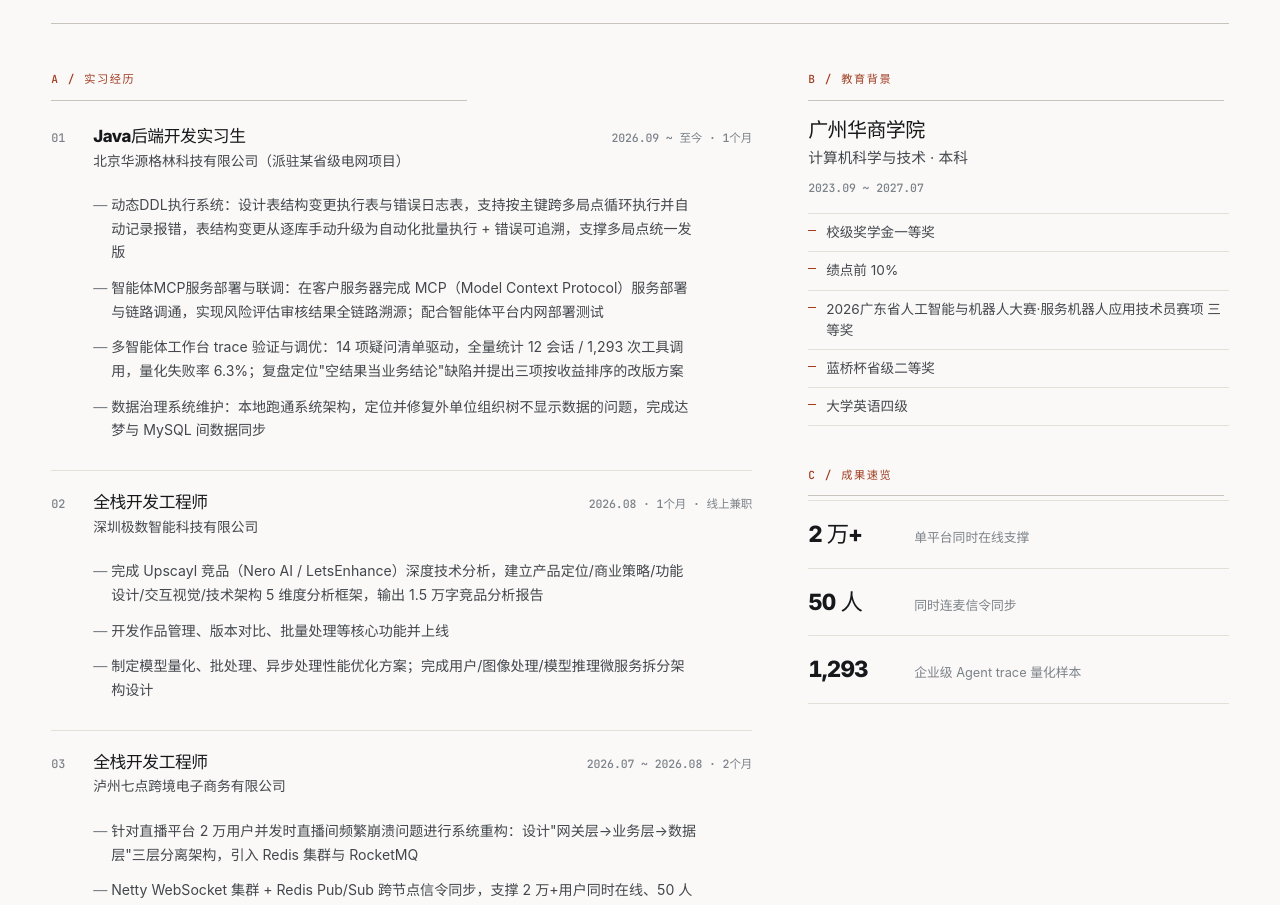
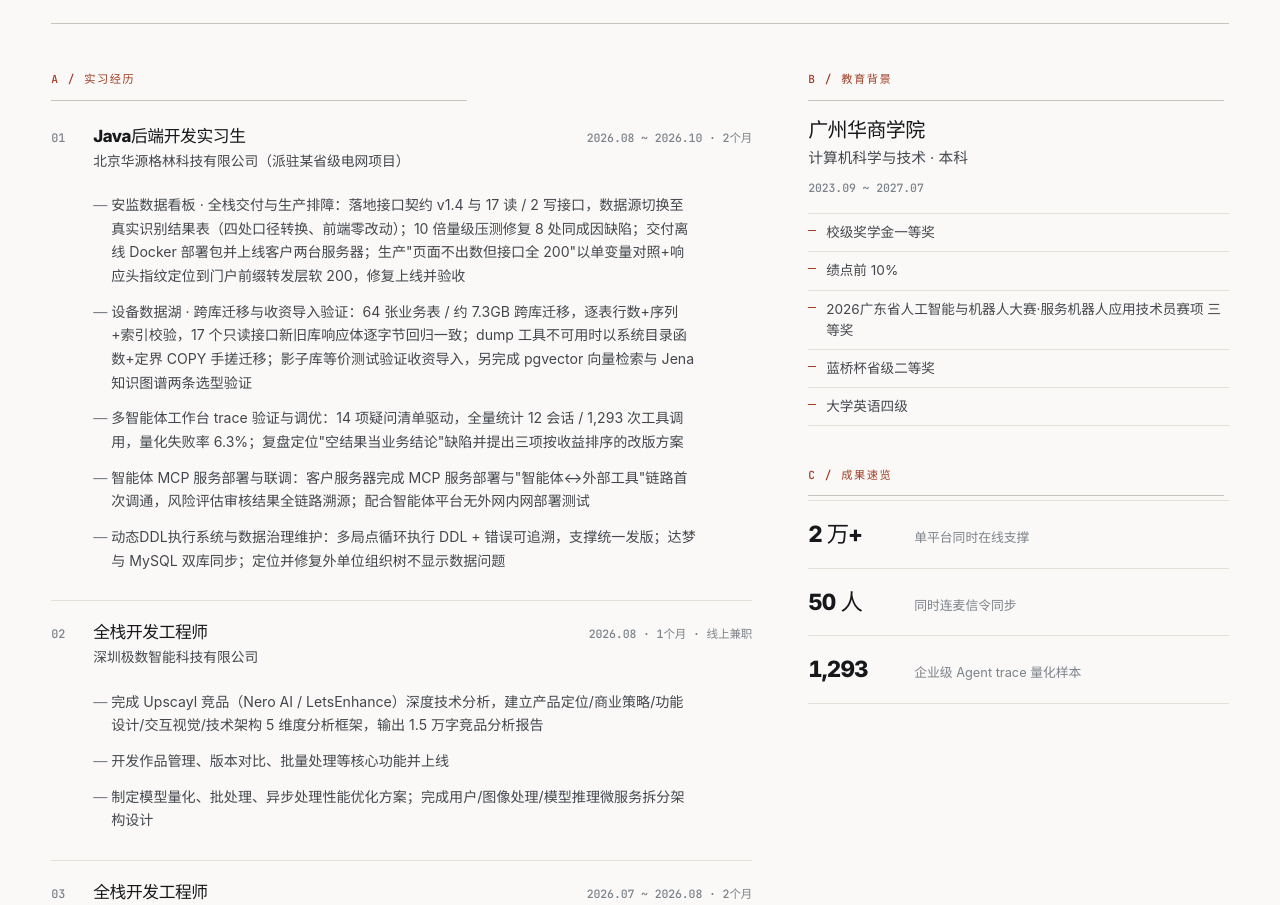
Before and after one commit to yblt/yblt-website, a Vue app: page / in a window 1280 px wide. Shown: the part 7340-8245 px from the top of the page. Built offline with nearby package versions, Linux system fonts and the light colour scheme; a web font is replaced by a local one.

Commit message:
电网实习口径同步简历重整：8~10月2个月、重排5条含看板交付验收与数据湖迁移 [skip netlify]

```diff
--- a/src/data/site.js
+++ b/src/data/site.js
@@ -343,12 +343,13 @@ export const experiences = [
   {
     company: '北京华源格林科技有限公司（派驻某省级电网项目）',
     role: 'Java后端开发实习生',
-    time: '2026.09 ~ 至今 · 1个月',
+    time: '2026.08 ~ 2026.10 · 2个月',
     points: [
-      '动态DDL执行系统：设计表结构变更执行表与错误日志表，支持按主键跨多局点循环执行并自动记录报错，表结构变更从逐库手动升级为自动化批量执行 + 错误可追溯，支撑多局点统一发版',
-      '智能体MCP服务部署与联调：在客户服务器完成 MCP（Model Context Protocol）服务部署与链路调通，实现风险评估审核结果全链路溯源；配合智能体平台内网部署测试',
+      '安监数据看板 · 全栈交付与生产排障：落地接口契约 v1.4 与 17 读 / 2 写接口，数据源切换至真实识别结果表（四处口径转换、前端零改动）；10 倍量级压测修复 8 处同成因缺陷；交付离线 Docker 部署包并上线客户两台服务器；生产"页面不出数但接口全 200"以单变量对照+响应头指纹定位到门户前缀转发层软 200，修复上线并验收',
+      '设备数据湖 · 跨库迁移与收资导入验证：64 张业务表 / 约 7.3GB 跨库迁移，逐表行数+序列+索引校验，17 个只读接口新旧库响应体逐字节回归一致；dump 工具不可用时以系统目录函数+定界 COPY 手搓迁移；影子库等价测试验证收资导入，另完成 pgvector 向量检索与 Jena 知识图谱两条选型验证',
       '多智能体工作台 trace 验证与调优：14 项疑问清单驱动，全量统计 12 会话 / 1,293 次工具调用，量化失败率 6.3%；复盘定位"空结果当业务结论"缺陷并提出三项按收益排序的改版方案',
-      '数据治理系统维护：本地跑通系统架构，定位并修复外单位组织树不显示数据的问题，完成达梦与 MySQL 间数据同步'
+      '智能体 MCP 服务部署与联调：客户服务器完成 MCP 服务部署与"智能体↔外部工具"链路首次调通，风险评估审核结果全链路溯源；配合智能体平台无外网内网部署测试',
+      '动态DDL执行系统与数据治理维护：多局点循环执行 DDL + 错误可追溯，支撑统一发版；达梦与 MySQL 双库同步；定位并修复外单位组织树不显示数据问题'
     ]
   },
   {
```
